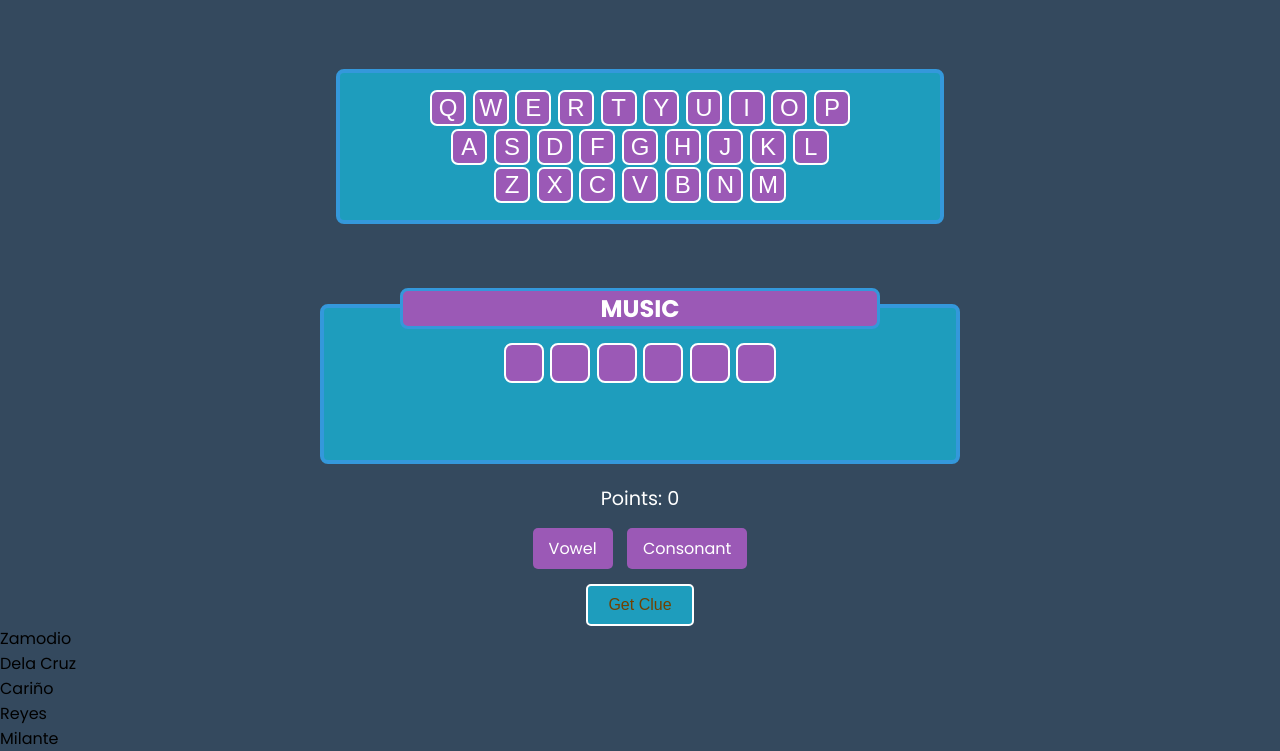
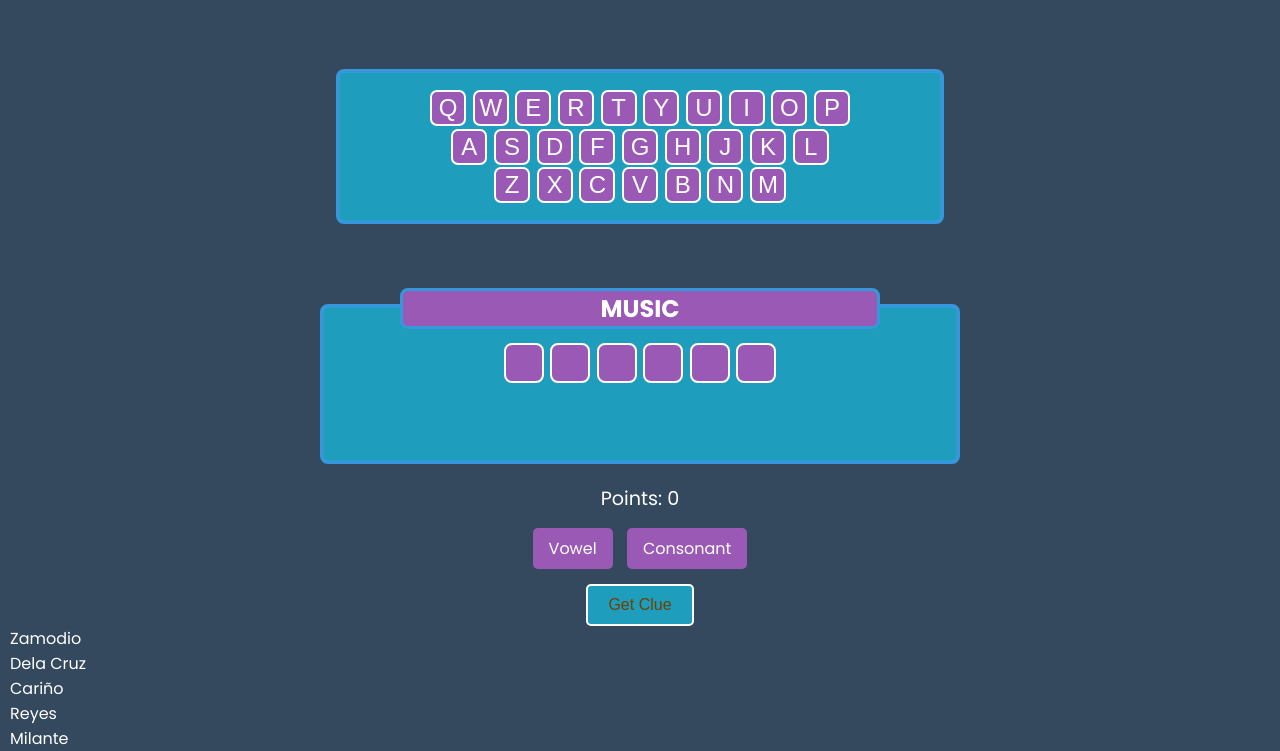
Before and after one commit to Kaiezn/hangaroo.github.io, a plain HTML site: page index.html in a window 1280 px wide. Shown: the part 115-866 px from the top of the page. Drawn offline with Linux system fonts and the light colour scheme.

Commit message:
style.css

```diff
--- a/css/style.css
+++ b/css/style.css
@@ -40,6 +40,11 @@ header{
 
 header h1{
     color: var(--headerColor);
+}
+
+footer p{
+    color: #ffffff;
+    margin-left: 10px;
 }
 
 .main-content{
```
